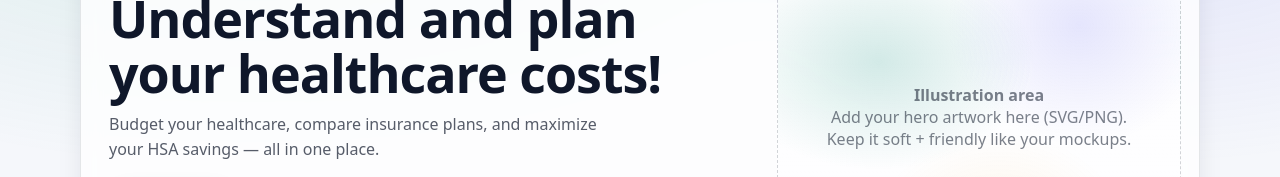
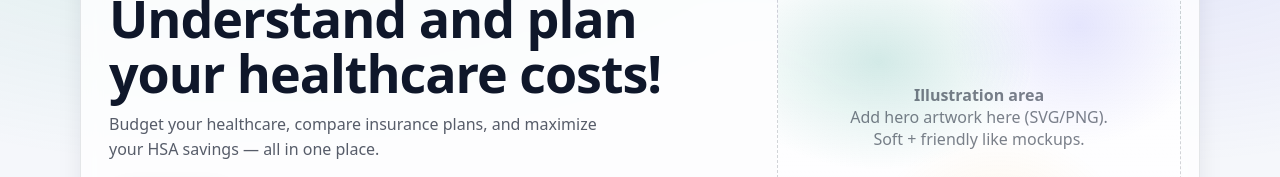
Before and after one commit to AvniDoshi/smart-health-finance, a website: page public/index.html in a window 1280 px wide. Shown: the part 191-368 px from the top of the page. Drawn offline with Linux system fonts and the light colour scheme.

Commit message:
Illustration to be added

```diff
--- a/public/index.html
+++ b/public/index.html
@@ -59,8 +59,8 @@
         <div class="illustration" role="img" aria-label="Illustration placeholder matching the mockup style">
           <div class="hint">
             <strong>Illustration area</strong><br/>
-            Add your hero artwork here (SVG/PNG).<br/>
-            Keep it soft + friendly like your mockups.
+            Add hero artwork here (SVG/PNG).<br/>
+            Soft + friendly like mockups.
           </div>
         </div>
       </div>
```
